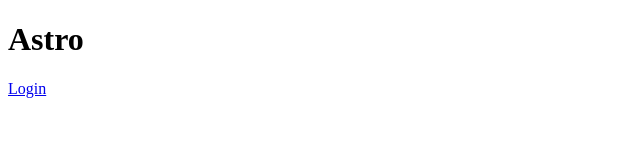
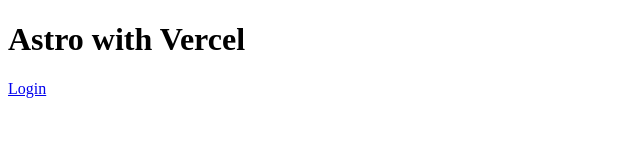
Before and after one commit to adoublef/noughts-and-crosses, an Astro site in the folder web/: page / in a window 1280 px wide. Shown: the whole page, without its empty margins (0-640 px from the left). Built offline with nearby package versions, Linux system fonts and the light colour scheme; Astro itself is replaced by a stand-in of ours.

Commit message:
ready to pr

```diff
--- a/web/src/pages/index.astro
+++ b/web/src/pages/index.astro
@@ -12,7 +12,7 @@
         <title>Astro</title>
     </head>
     <body>
-        <h1>Astro</h1>
+        <h1>Astro with Vercel</h1>
         <a href="/get-started/create-new">Login</a>
     </body>
 </html>
```
